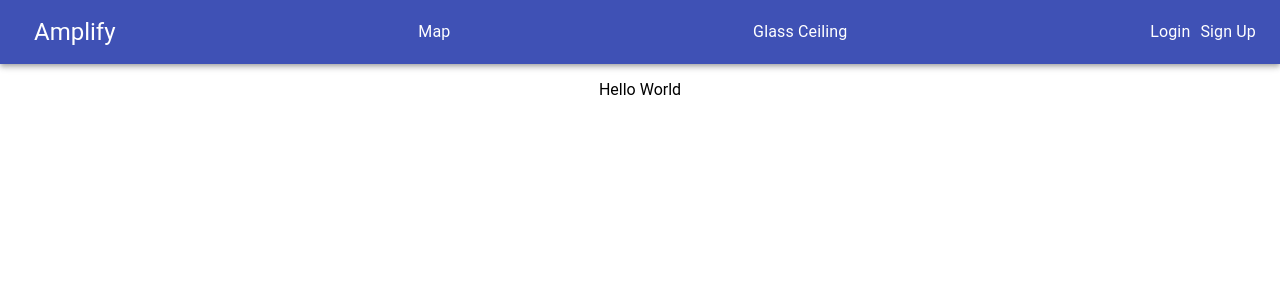
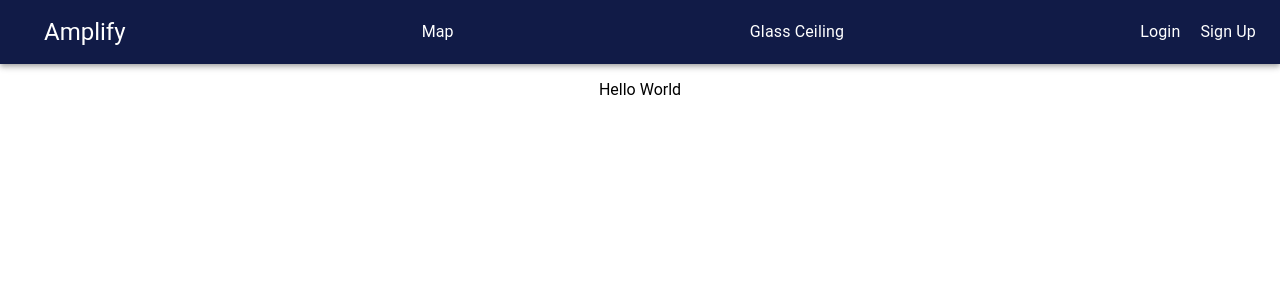
Before and after one commit to ChinemeremChigbo/HackHERS_2021, a React (Create React App) app in the folder client/: page / in a window 1280 px wide. Shown: the top 300 px of the page. Built offline with nearby package versions, Linux system fonts and the light colour scheme; no server answers.

Commit message:
fixed issue with navbar

```diff
--- a/client/src/components/TopBar.js
+++ b/client/src/components/TopBar.js
@@ -10,6 +10,8 @@ import { NavLink } from "react-router-dom";
 
 const useStyles = makeStyles((theme) => ({
   root: {
+    zIndex: 999,
+    backgroundColor: "#111B47",
     display: "flex",
     alignItems: "center",
     flexDirection: "row",
@@ -22,15 +24,16 @@ const useStyles = makeStyles((theme) => ({
     flexGrow: 999,
   },
   navlink: {
+    fontWeight: 700,
     color: "white",
     textDecoration: "none",
-    paddingLeft: 10,
+    paddingLeft: 20,
   },
 }));
 const TopBar = (props) => {
   const classes = useStyles();
   return (
-    <AppBar position="static">
+    <AppBar position="static" color="primary" style={{ elevation: 1000 }}>
       <Toolbar className={classes.root}>
         <div className={classes.root}>
           <NavLink to="/" className={classes.navlink}>
```
